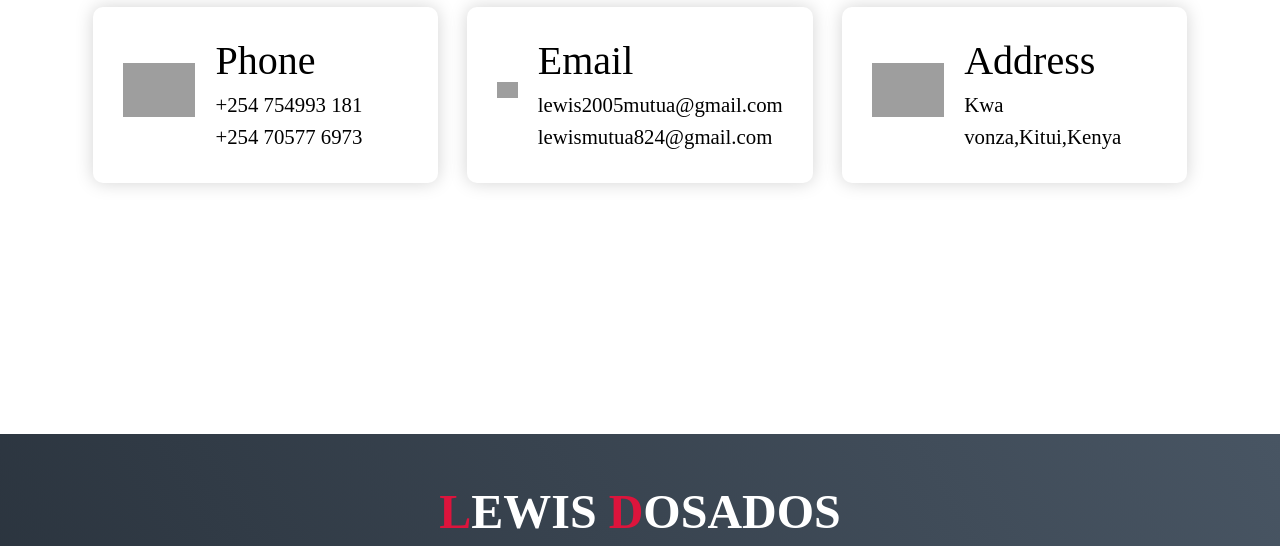
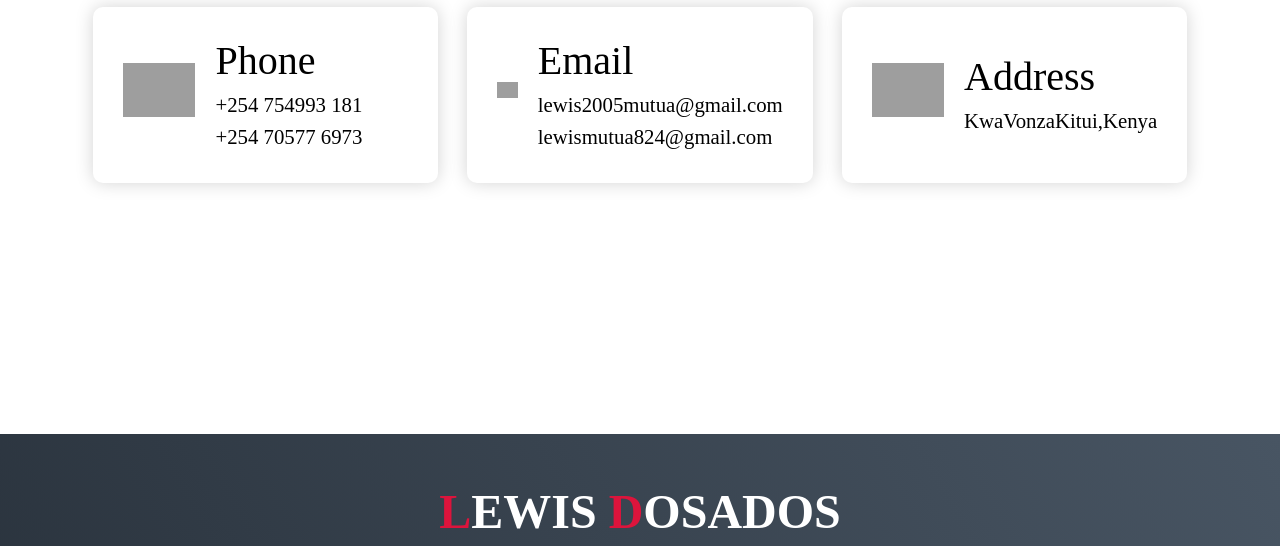
Before and after one commit to lewismutua/lewhys-dosados, a plain HTML site: page index.html in a window 1280 px wide. Shown: the part 5767-6313 px from the top of the page. Drawn offline with Linux system fonts and the light colour scheme; grey boxes are pictures that could not be loaded.

Commit message:
Update index.html

```diff
--- a/index.html
+++ b/index.html
@@ -207,7 +207,7 @@
           <div class="icon"><img src="https://img.icons8.com/bubbles/100/000000/map-marker.png" /></div>
           <div class="contact-info">
             <h1>Address</h1>
-            <h2>Kwa vonza,Kitui,Kenya</h2>
+            <h2>KwaVonzaKitui,Kenya</h2>
           </div>
         </div>
       </div>
```
